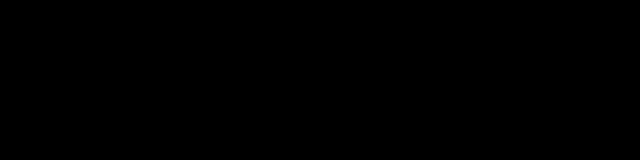
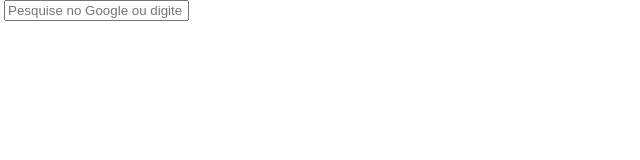
Before and after one commit to Jeanlerson/Clone-ResultGoogle, a plain HTML site: page index.html in a window 1280 px wide. Shown: the whole page, without its empty margins (0-640 px from the left). Drawn offline with Linux system fonts and the light colour scheme.

Commit message:
estrutura-header

```diff
--- a/index.html
+++ b/index.html
@@ -7,6 +7,17 @@
     <title>ResultGooogle</title>
 </head>
 <body>
+    <header>
+        <div class="first-nav">
+            <img src="" alt="">
+            <input type="text" placeholder="Pesquise no Google ou digite um URL">
+        </div>
+        <div class="last-nav">
 
+        </div>
+        <div class="nav-options">
+
+        </div>
+    </header>
 </body>
 </html>
--- a/style.css
+++ b/style.css
@@ -1,3 +1,4 @@
 body {
-    background-color: #000;
+    margin: 0px;
+    padding: 0px;
 }
```
